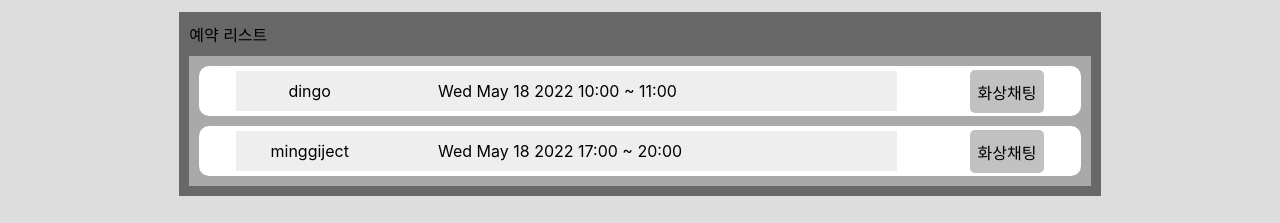
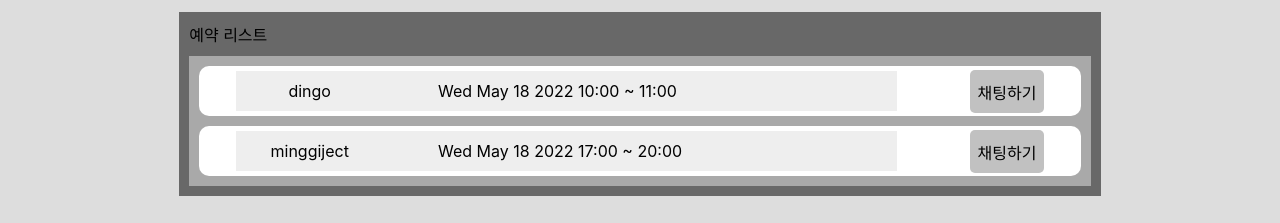
Before and after one commit to jiaegong/Friengls, a React (Create React App) app: page /mypage in a window 1280 px wide. Shown: the part 468-691 px from the top of the page. Built offline with nearby package versions, Linux system fonts and the light colour scheme; no server answers.

Commit message:
예약 리스트 불러오기 완성

```diff
--- a/src/pages/Mypage.js
+++ b/src/pages/Mypage.js
@@ -39,37 +39,17 @@ const Mypage = () => {
                   <div className="bookingInfo">
                     <div className="userName">{item.userName}</div>
                     <div className="userBooking">
-                      {week} {month} {day} {year}  {startTime} ~ {endTime}
+                      {week} {month} {day} {year} {startTime} ~ {endTime}
                     </div>
                   </div>
-                  <button
-                    className="videoBtn"
-                    onClick={() => {
-                      alert('준비중');
-                    }}
-                  >
-                    화상채팅
+                  {/* <List> */}
+                  <button className="videoBtn" onClick={videoChatHandler}>
+                    채팅하기
                   </button>
+                  {/* </List> */}
                 </li>
               );
             })}
-            {/* <li className="booking">
-              <div className="bookingInfo">
-                <div className="userName">dingo</div>
-
-                <div className="userBooking">
-                  Tue May 24 2022 &emsp; 10:00 ~ 11:00
-                </div>
-              </div>
-              <button
-                className="videoBtn"
-                onClick={() => {
-                  alert('준비중');
-                }}
-              >
-                화상채팅
-              </button>
-            </li> */}
           </ul>
         </div>
       </div>
```
